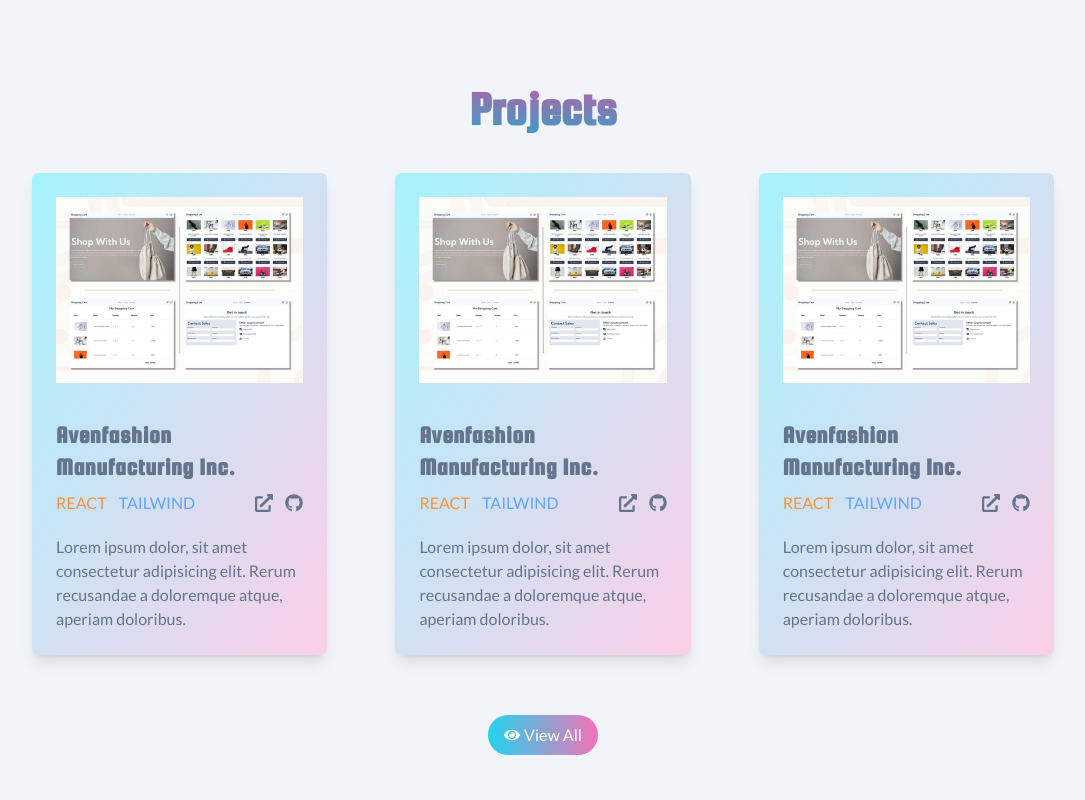
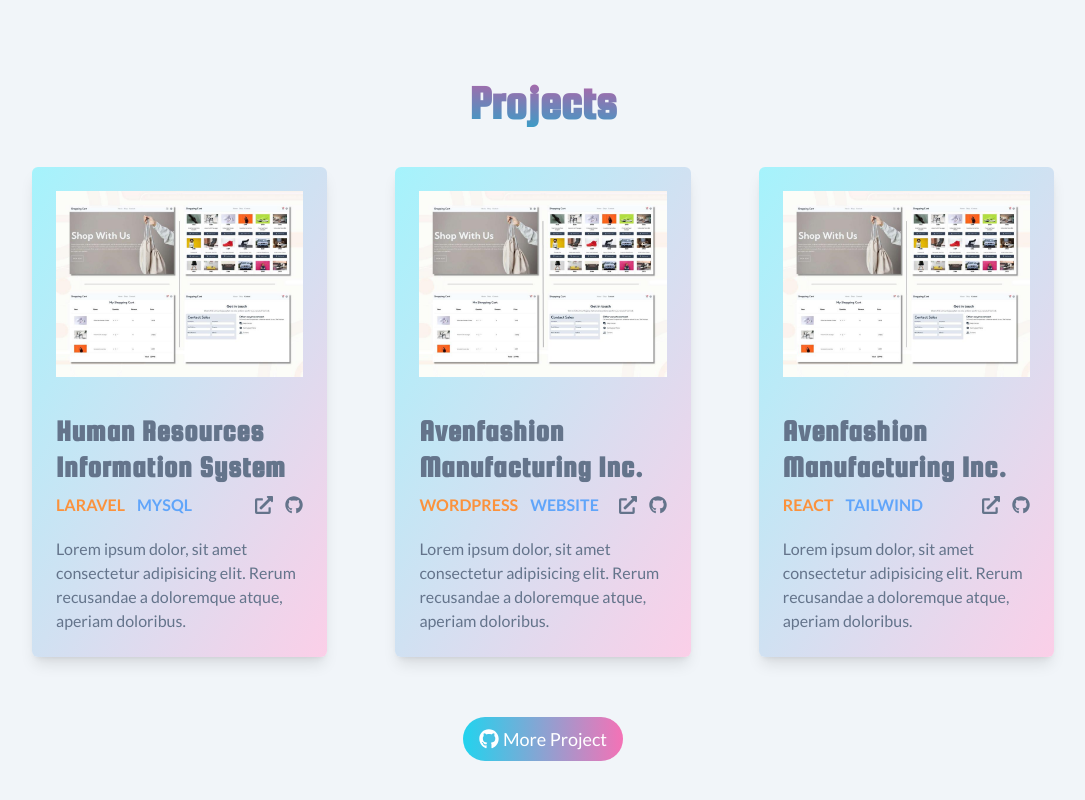
Before and after one commit to markan2ny/portfolio-v2, a React (Vite) app: page / in a window 1280 px wide. Shown: the part 1580-2380 px from the top of the page, without its empty margins (152-1237 px from the left). Built offline with nearby package versions, Linux system fonts and the light colour scheme.

Commit message:
Update font family and font size

```diff
--- a/src/sections/Home.jsx
+++ b/src/sections/Home.jsx
@@ -8,7 +8,7 @@ export const Home = () => {
   return (
     <Section id="home" screen={`h-screen`}>
       <div className="flex items-center justify-center flex-col h-[100%] relative">
-        <h1 className="leading-[1.2] px-3 md:leading-[1.5] font-dancingScript text-3xl md:text-6xl font-extrabold bg-gradient-to-r from-cyan-500 to-pink-500 bg-clip-text text-transparent">
+        <h1 className="leading-[1.2] px-3 md:leading-[1.5] font-dancing text-3xl md:text-6xl font-extrabold bg-gradient-to-r from-cyan-500 to-pink-500 bg-clip-text text-transparent">
           Mark Anthony Pascual
         </h1>
         <span className="text-slate-600 text-xl md:text-2xl my-5">
--- a/src/sections/Project.jsx
+++ b/src/sections/Project.jsx
@@ -24,13 +24,13 @@ export const Project = () => {
               </div>
             </div>
             <div className="px-3 xl:px-6 py-3">
-              <h2 className="font-extrabold text-2xl md:text-2xl tracking-wide font-squada text-slate-500">
-                Avenfashion Manufacturing Inc.
+              <h2 className="font-extrabold text-2xl md:text-3xl tracking-wide font-squada text-slate-500">
+                Human Resources Information System
               </h2>
               <div className="flex justify-between items-center my-2">
                 <div className="flex gap-x-3">
-                  <span className="text-orange-400">REACT</span>
-                  <span className="text-blue-400">TAILWIND</span>
+                  <span className="text-orange-400 font-bold">LARAVEL</span>
+                  <span className="text-blue-400 font-bold">MYSQL</span>
                 </div>
                 <div className="flex items-center  gap-x-3 text-lg">
                   <a href="#">
@@ -61,13 +61,13 @@ export const Project = () => {
               </div>
             </div>
             <div className="px-3 xl:px-6 py-3">
-              <h2 className="font-extrabold text-2xl md:text-2xl tracking-wide font-squada text-slate-500">
+              <h2 className="font-extrabold text-2xl md:text-3xl tracking-wide font-squada text-slate-500">
                 Avenfashion Manufacturing Inc.
               </h2>
               <div className="flex justify-between items-center my-2">
                 <div className="flex gap-x-3">
-                  <span className="text-orange-400">REACT</span>
-                  <span className="text-blue-400">TAILWIND</span>
+                  <span className="text-orange-400 font-bold">WORDPRESS</span>
+                  <span className="text-blue-400 font-bold">WEBSITE</span>
                 </div>
                 <div className="flex items-center  gap-x-3 text-lg">
                   <a href="#">
@@ -98,13 +98,13 @@ export const Project = () => {
               </div>
             </div>
             <div className="px-3 xl:px-6 py-3">
-              <h2 className="font-extrabold text-2xl md:text-2xl tracking-wide font-squada text-slate-500">
+              <h2 className="font-extrabold text-2xl md:text-3xl tracking-wide font-squada text-slate-500">
                 Avenfashion Manufacturing Inc.
               </h2>
               <div className="flex justify-between items-center my-2">
                 <div className="flex gap-x-3">
-                  <span className="text-orange-400">REACT</span>
-                  <span className="text-blue-400">TAILWIND</span>
+                  <span className="text-orange-400 font-bold">REACT</span>
+                  <span className="text-blue-400 font-bold">TAILWIND</span>
                 </div>
                 <div className="flex items-center  gap-x-3 text-lg">
                   <a href="#">
@@ -128,9 +128,9 @@ export const Project = () => {
           <a
             href="https://github.com/markan2ny"
             target="__blank"
-            className="inline-flex items-center gap-x-1 px-4 py-2 bg-gradient-to-r from-cyan-400 to-pink-400 text-white rounded-3xl"
+            className="inline-flex items-center gap-x-1 px-4 py-2 bg-gradient-to-r from-cyan-400 to-pink-400 text-white rounded-3xl xl:text-lg"
           >
-            <Fa.FaEye /> View All
+            <Fa.FaGithub className="text-xl" /> More Project
           </a>
         </div>
       </div>
```
